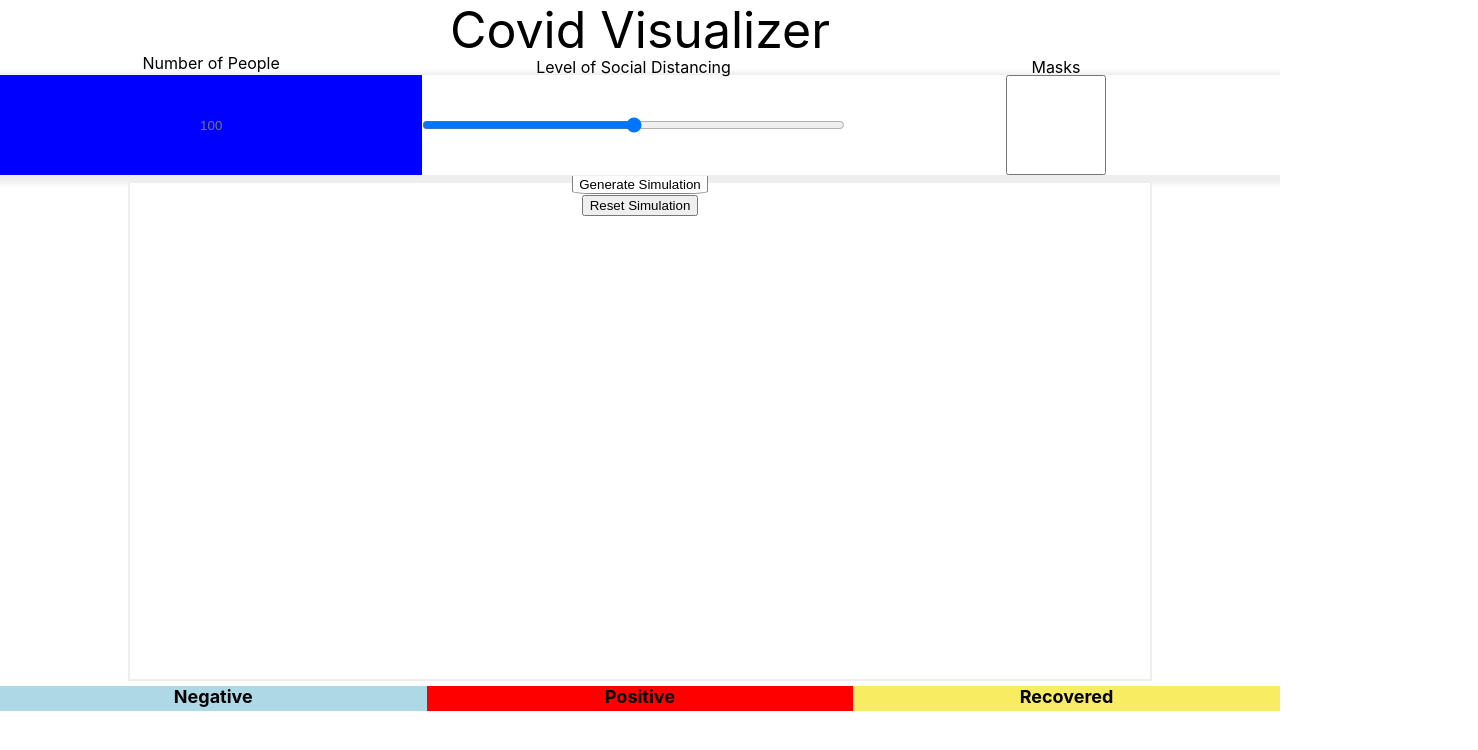
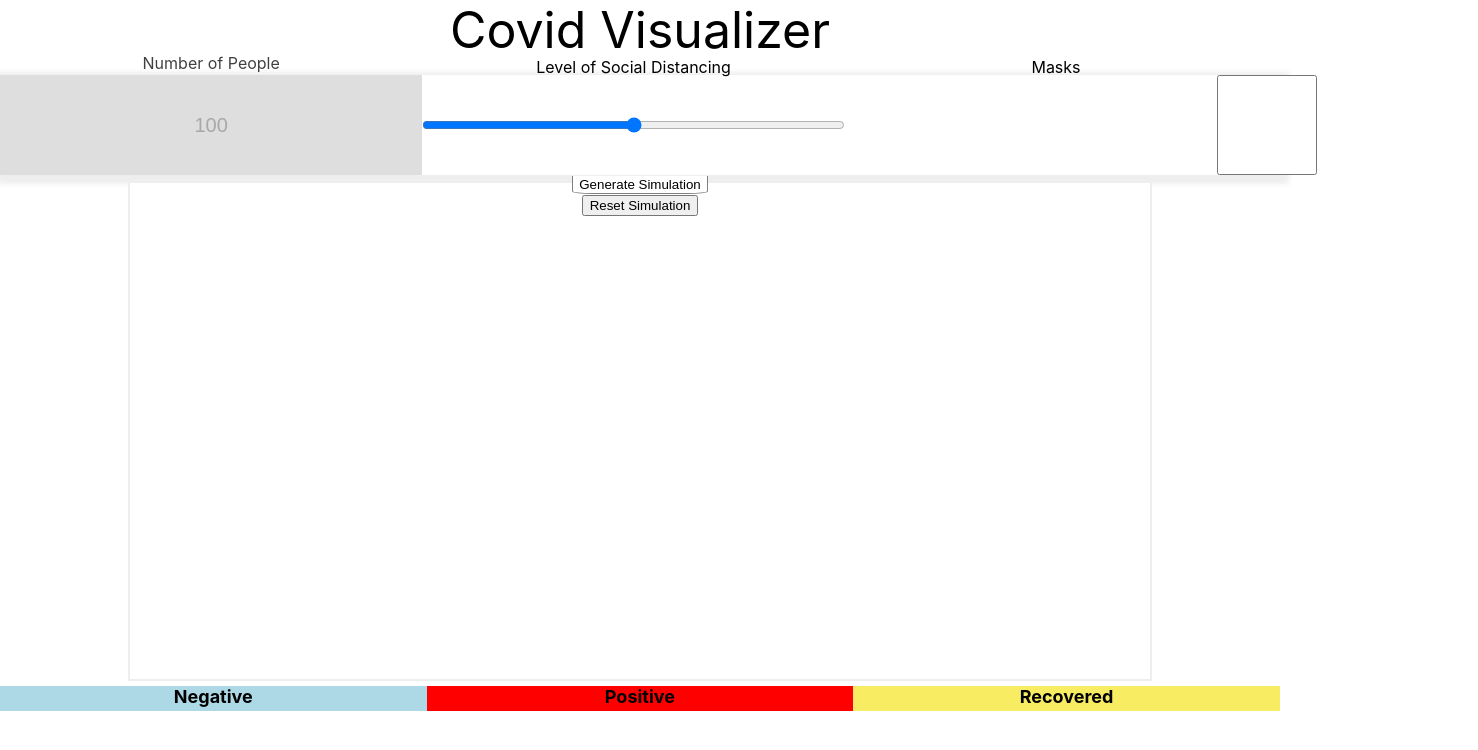
Before and after one commit to njackson1-code/covid-simulator, a React (Create React App) app: page / in a window 1280 px wide. In both pictures the pointer is over the element "Number of People". Shown: the top 750 px of the page, 1478 px wide, since content can reach past the window. Built offline with nearby package versions, Linux system fonts and the light colour scheme.

Commit message:
some styling

```diff
--- a/src/index.css
+++ b/src/index.css
@@ -99,7 +99,7 @@ code {
 border-bottom-left-radius:15%;
 }
 
-
+#masks {width:20px; height: 20px;}
 
 
 #inputs div{
@@ -109,6 +109,15 @@ border-bottom-left-radius:15%;
   width: 33%;
   height: 100px;
   padding: 0px;
+  transition: background-color 1s;
+}
+
+#inputs div:hover {
+  background-color: lightgray;
+  opacity: 0.75;
+
+
+  transition: background-color 1s, font-size 2s, color 2s;
 }
 
 #inputs div label{
@@ -130,22 +139,34 @@ border-bottom-left-radius:15%;
   height: 100px;
   border: 0px;
   padding: 0px;
-  transition: background-color 2s;
+  font-size: 20px;
+  transition: background-color 1s, font-size 2s, color 2s;
   -webkit-font-smoothing: antialiased;
   -moz-osx-font-smoothing: grayscale;
 }
 
 #inputs div input:hover {
-  background-color: blue;
+  background-color: lightgray;
+  opacity: 0.75;
+
+
+
+  transition: background-color 1s, font-size 2s, color 2s;
+}
+
+::placeholder:hover {
+  color: white;
   opacity: 1;
-  transition: background-color 2s;
 }
 
 #masks {
   border-radius: 50%;
+  position: relative;
   height: 20px;
   width: 20px;
-  background-color: blue;
+
+  box-sizing: border-box;
+  left: 50%;
 }
 
 
--- a/src/person.js
+++ b/src/person.js
@@ -20,7 +20,7 @@ class Person extends React.Component{
         this.infected = props.infected;
         this.masks = props.masks;
         this.angel = false;
-        this.deathRate = 1;
+        this.deathRate = 0.01;
 
         if (this.id == this.key + 'a0'){
             this.infected = true;
```
